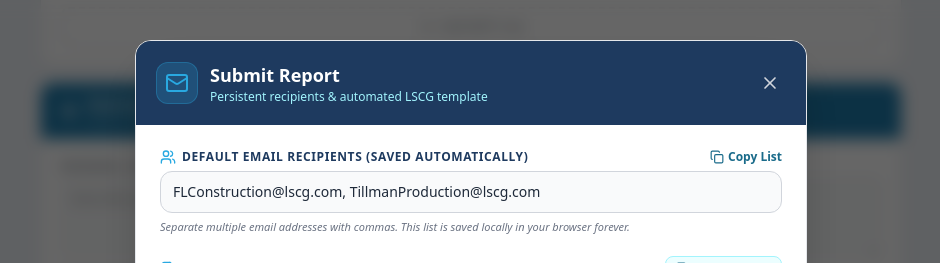
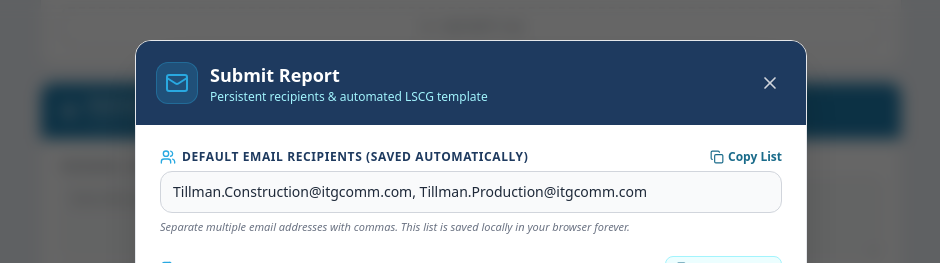
Before and after one commit to JCKraus1/LSCG-EOS-Report, a React (Vite) app: page / in a window 1280 px wide. Both pictures are taken after typing "Sample", "Sample", "Sample", "5", "Sample", "Sample" into the empty fields and a click on the button "Submit Report". Shown: the part 1364-1627 px from the top of the page, without its empty margins (169-1109 px from the left). Built offline with nearby package versions, Linux system fonts and the light colour scheme.

Commit message:
Update EmailModal.tsx

```diff
--- a/src/components/EmailModal.tsx
+++ b/src/components/EmailModal.tsx
@@ -38,7 +38,7 @@ export const EmailModal: React.FC<EmailModalProps> = ({
       if (saved) {
         setRecipients(saved);
       } else {
-        setRecipients('FLConstruction@lscg.com, TillmanProduction@lscg.com');
+        setRecipients('Tillman.Construction@itgcomm.com, Tillman.Production@itgcomm.com');
       }
     }
   }, [isOpen]);
```
